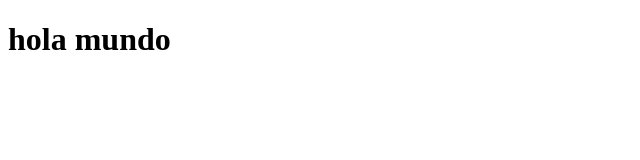
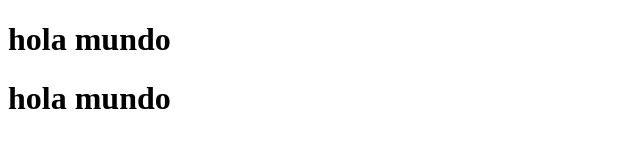
Before and after one commit to rpcalexander/githubprueba, a plain HTML site: page index.html in a window 1280 px wide. Shown: the whole page, without its empty margins (0-640 px from the left). Drawn offline with Linux system fonts and the light colour scheme.

Commit message:
se agrego un titulo al index

```diff
--- a/index.html
+++ b/index.html
@@ -9,5 +9,8 @@
     <h1>
         hola mundo
     </h1>
+    <h1>
+        hola mundo
+    </h1>
 </body>
 </html>
```
